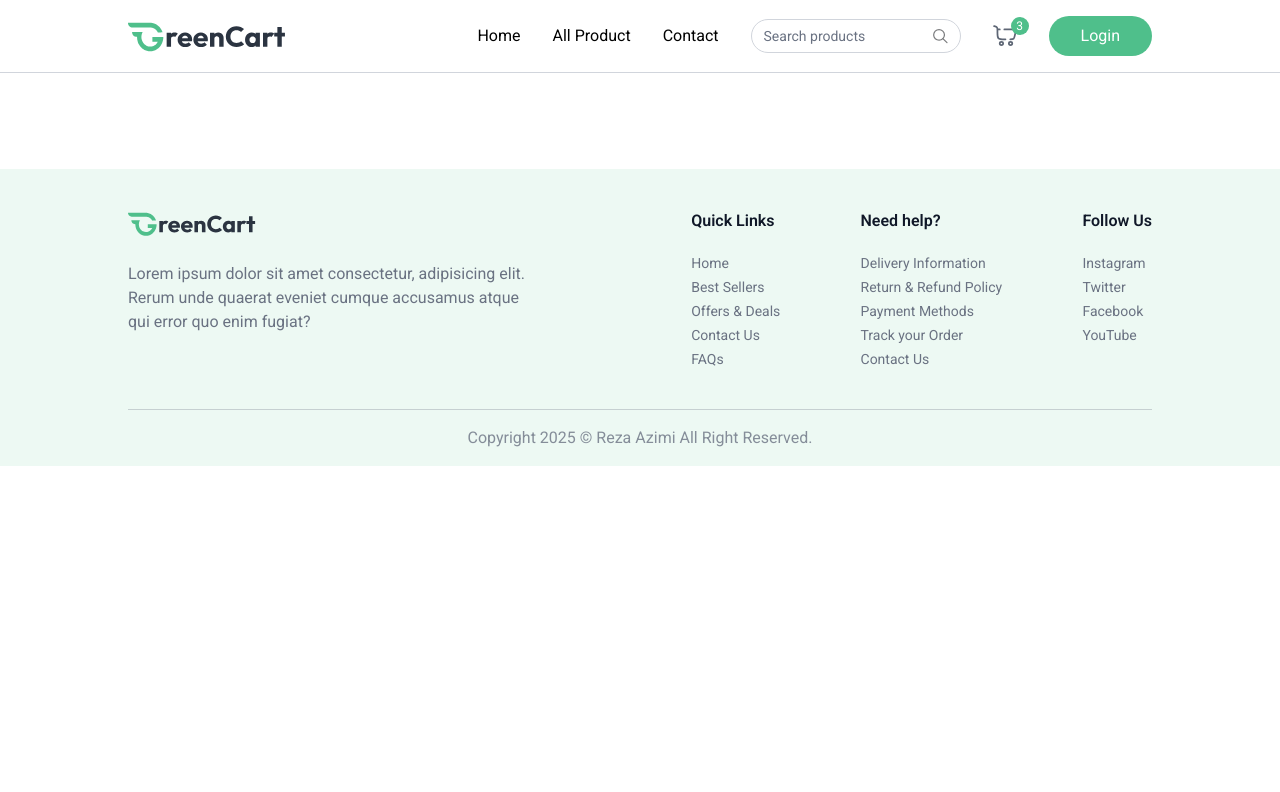
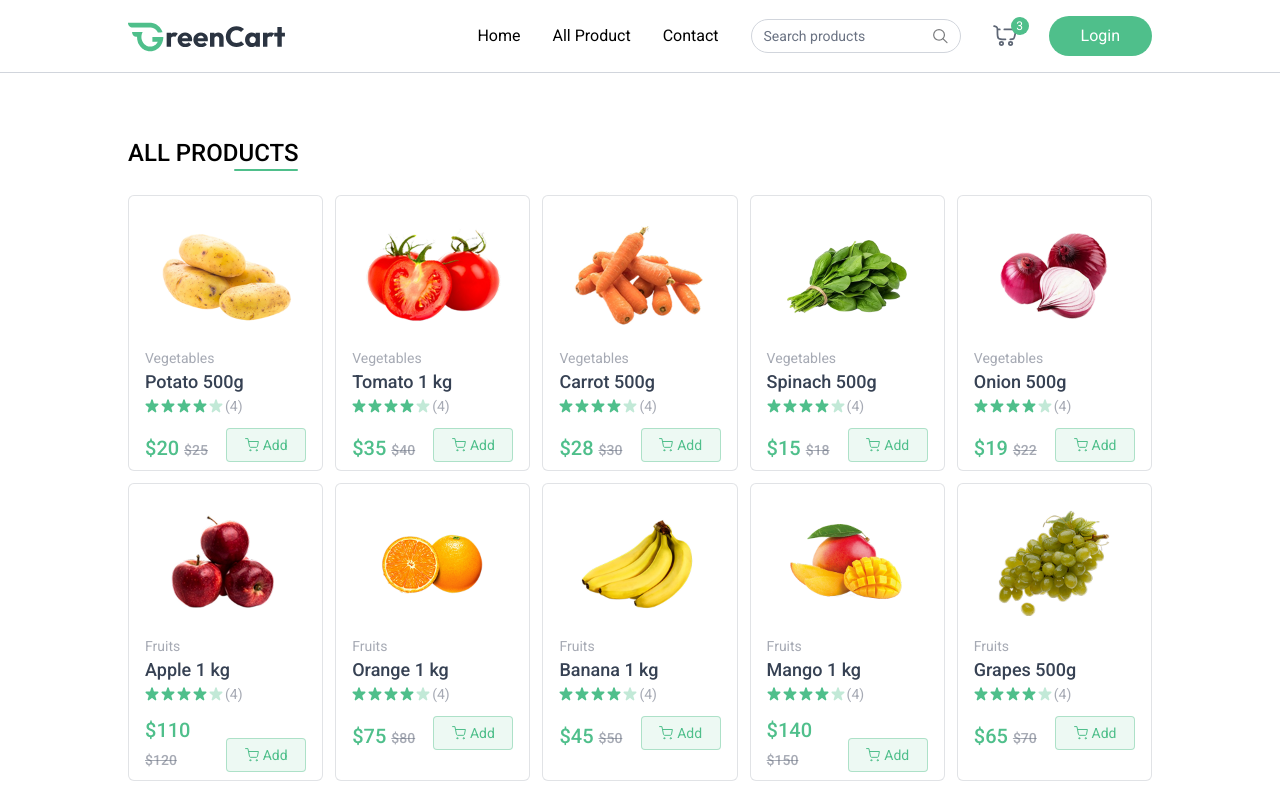
Before and after one commit to rezaazimibar/personal-portfolio, a React (Vite) app in the folder client/: page /products in a window 1280 px wide. Shown: the top 792 px of the page. Built offline with nearby package versions, Linux system fonts and the light colour scheme.

Commit message:
add all products page and search functionality

```diff
--- a/client/src/App.jsx
+++ b/client/src/App.jsx
@@ -6,6 +6,7 @@
 import Footer from './components/Footer';
 import { useAppContext } from './context/AppContext';
 import Login from './components/Login';
+import AllProducts from './pages/AllProducts';
 
 const App = () => {
   const isSellerPath = useLocation().pathname.includes("seller")
@@ -13,13 +14,14 @@
   return (
     <div>
       {isSellerPath ? null : <Navbar />}
-      {showUserLogin ? <Login/> : null}
+      {showUserLogin ? <Login/> : null  }
 
       <Toaster />
 
       <div className={`${isSellerPath ? "" : "px-6 md:px-16 lg:px-24 xl:px-32"}`}>
         <Routes>
           <Route path='/' element={<Home />} />
+          <Route path='/products' element={<AllProducts />} />
         </Routes>
       </div>
       {!isSellerPath && <Footer/>}
--- a/client/src/components/Navbar.jsx
+++ b/client/src/components/Navbar.jsx
@@ -1,16 +1,22 @@
-import React from 'react'
+import React, { useEffect } from 'react'
 import { NavLink } from 'react-router-dom'
 import { assets } from '../assets/assets'
 import { AppContext, useAppContext } from '../context/AppContext'
 
 const Navbar = () => {
     const [open, setOpen] = React.useState(false)
-    const { user, setUser, setShowUserLogin, navigate } = useAppContext()
+    const { user, setUser, setShowUserLogin, navigate, setSearchQuery, searchQuery } = useAppContext()
 
     const logout = async () => {
         setUser(null)
         navigate('/')
     }
+    useEffect(()=>{
+
+        if(searchQuery.length > 0){
+            navigate("/products")
+        }
+    },[searchQuery])
 
     return (
         <nav className="flex items-center justify-between px-6 md:px-16 lg:px-24 xl:px-32 py-4 border-b border-gray-300 bg-white relative transition-all">
@@ -27,7 +33,7 @@
 
 
                 <div className="hidden lg:flex items-center text-sm gap-2 border border-gray-300 px-3 rounded-full">
-                    <input className="py-1.5 w-full bg-transparent outline-none placeholder-gray-500" type="text" placeholder="Search products" />
+                    <input onChange={(e)=> setSearchQuery(e.target.value)} className="py-1.5 w-full bg-transparent outline-none placeholder-gray-500" type="text" placeholder="Search products" />
                     <img src={assets.search_icon} alt='search' className='w-4 h-4' />
                 </div>
 
--- a/client/src/context/AppContext.jsx
+++ b/client/src/context/AppContext.jsx
@@ -15,6 +15,7 @@
     const [showUserLogin, setShowUserLogin] = useState(false)
     const [products, setProducts] = useState([])
     const [cartItems, setCartItems] = useState({})
+    const [searchQuery, setSearchQuery] = useState({})
 
     // Fetch All Products
     const fetchProducts = async () => {
@@ -37,7 +38,7 @@
     // Updata Cart Item Quantity
     const updataCartItem = (itemsId, quantity) => {
         let cartData = structuredClone(cartItems);
-        cartData[itemId] = quantity;
+        cartData[itemsId] = quantity;
         setCartItems(cartData)
         toast.success("Cart Updated")
     }
@@ -62,7 +63,7 @@
     const value = {
         navigate, user, setUser, setIsSeller, isSeller,
         showUserLogin, setShowUserLogin, products, currency, addToCart, updataCartItem,
-        removeFromCart, cartItems
+        removeFromCart, cartItems, searchQuery, setSearchQuery
     }
 
     return <AppContext.Provider value={value}>
--- a/client/src/pages/AllProducts.jsx
+++ b/client/src/pages/AllProducts.jsx
@@ -1,14 +1,32 @@
-import React, { use } from 'react'
+import React, { use, useEffect, useState } from 'react'
 import { useAppContext } from '../context/AppContext'
+import ProductCard from '../components/ProductCard'
 
 function AllProducts() {
 
-    const {products} = useAppContext()
-  return (
-    <div className='mt-16 flex flex-col'>
-        <div></div>
-    </div>
-  )
+    const { products, searchQuery } = useAppContext()
+    const [filteredProducts, setFilteredProducts] = useState([])
+
+    useEffect(() => {
+        if (searchQuery.length > 0) {
+            setFilteredProducts(products.filter(product => product.name.toLowerCase().includes(searchQuery.toLowerCase())))
+        }else{
+            setFilteredProducts(products)
+        }
+    }, [products, searchQuery])
+    return (
+        <div className='mt-16 flex flex-col'>
+            <div className='flex flex-col items-end w-max'>
+                <p className='text-2xl font-medium uppercase'>All Products</p>
+                <div className='w-16 h-0.5 bg-primary rounded-full'></div>
+            </div>
+            <div className="grid grid-cols-2 sm:grid-cols-3 md:grid-cols-4 gap-3 md-gap-6 lg:grid-cols-5 mt-6">
+                {filteredProducts.filter((product)=> product.inStock).map((product, index)=>(
+                    <ProductCard key={index} product={product} />
+                ))}
+            </div>
+        </div>
+    )
 }
 
 export default AllProducts
--- /dev/null
+++ b/client/src/pages/ProductCategory.jsx
@@ -0,0 +1,15 @@
+import React from 'react'
+import { useAppContext } from '../context/AppContext'
+import { useParams } from 'react-router-dom'
+
+function ProductCategory() {
+    const {products} = useAppContext()
+    const {category} = useParams()
+    const searchCategory = category.find((item)=> item.path.toLowerCase() === category)
+
+  return (
+    <div>ProductCategory</div>
+  )
+}
+
+export default ProductCategory
```
